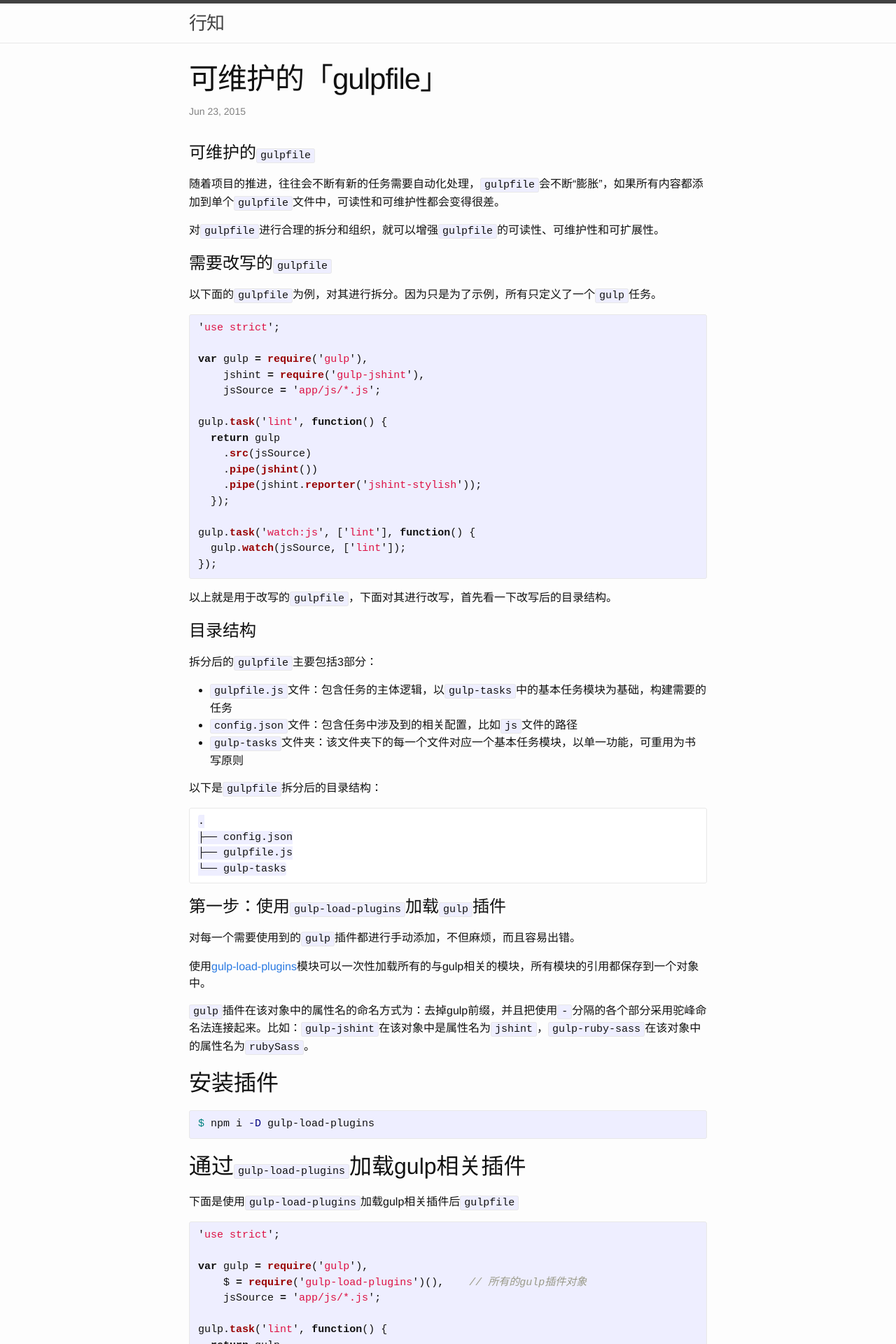
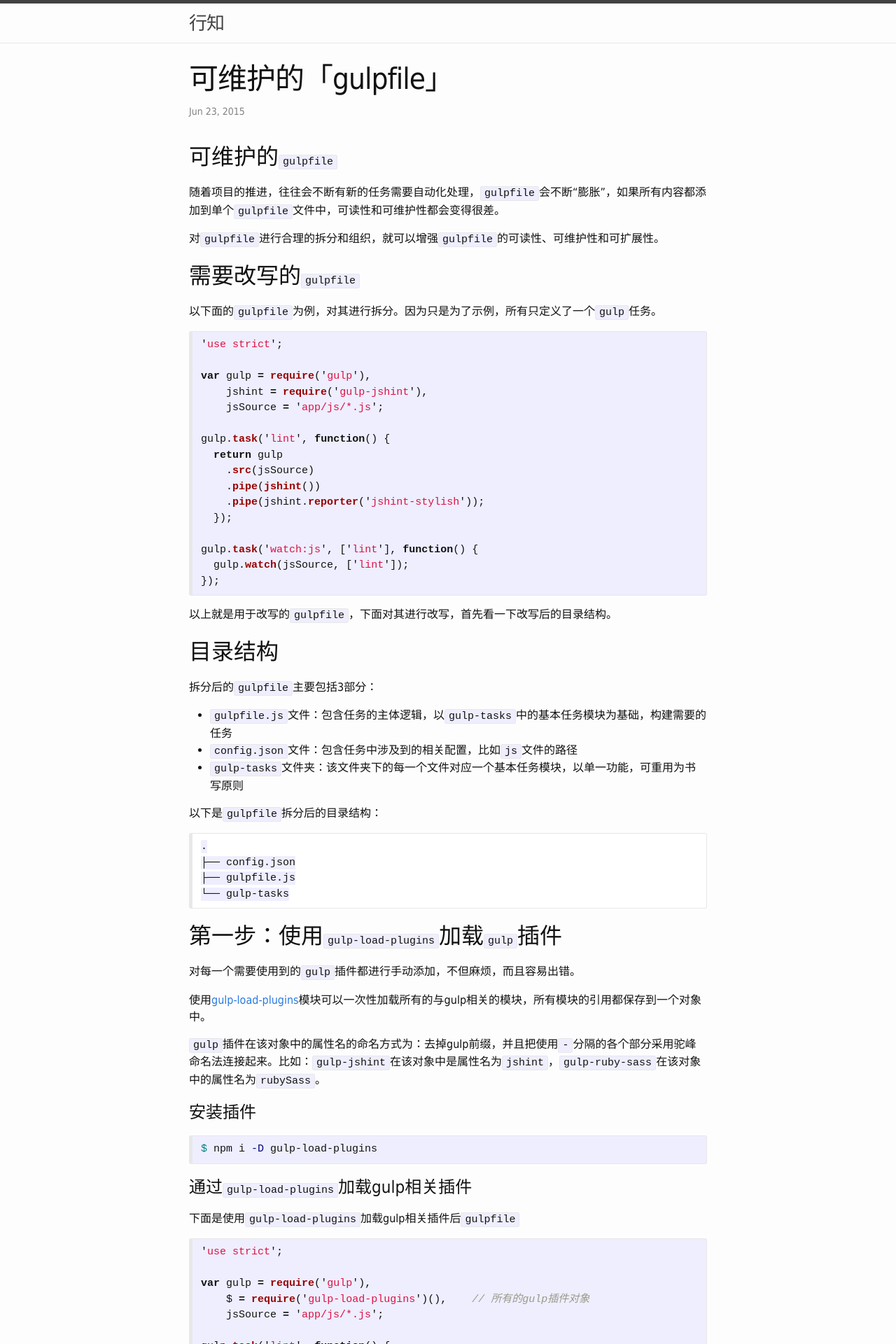
Before and after one commit to xing-zhi/xing-zhi.github.io, a Jekyll site: the page built from _posts/2015-06-23-maintainable-gulpfile.md, in a window 1280 px wide. Shown: the top 1920 px of the page at 70% size. Built offline with Jekyll 4.4.1, drawn with Linux system fonts in a browser that asks for light colours; comment, search, counter and statistics services are not loaded.

Commit message:
样式微调

```diff
--- a/css/main.scss
+++ b/css/main.scss
@@ -48,5 +48,6 @@ $on-laptop:        800px;
 @import
         "base",
         "layout",
-        "syntax-highlighting"
+        "syntax-highlighting",
+        "mybase"
 ;
```
